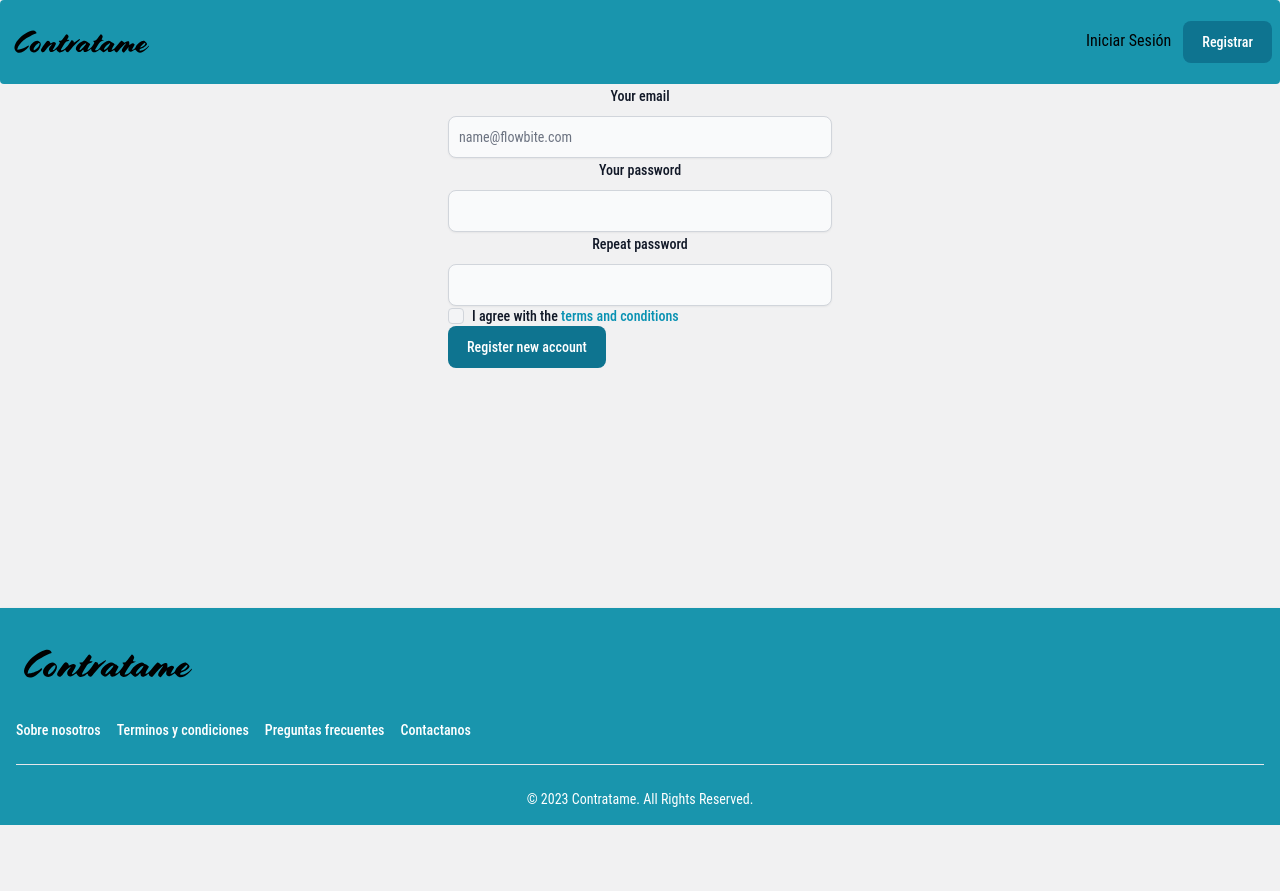
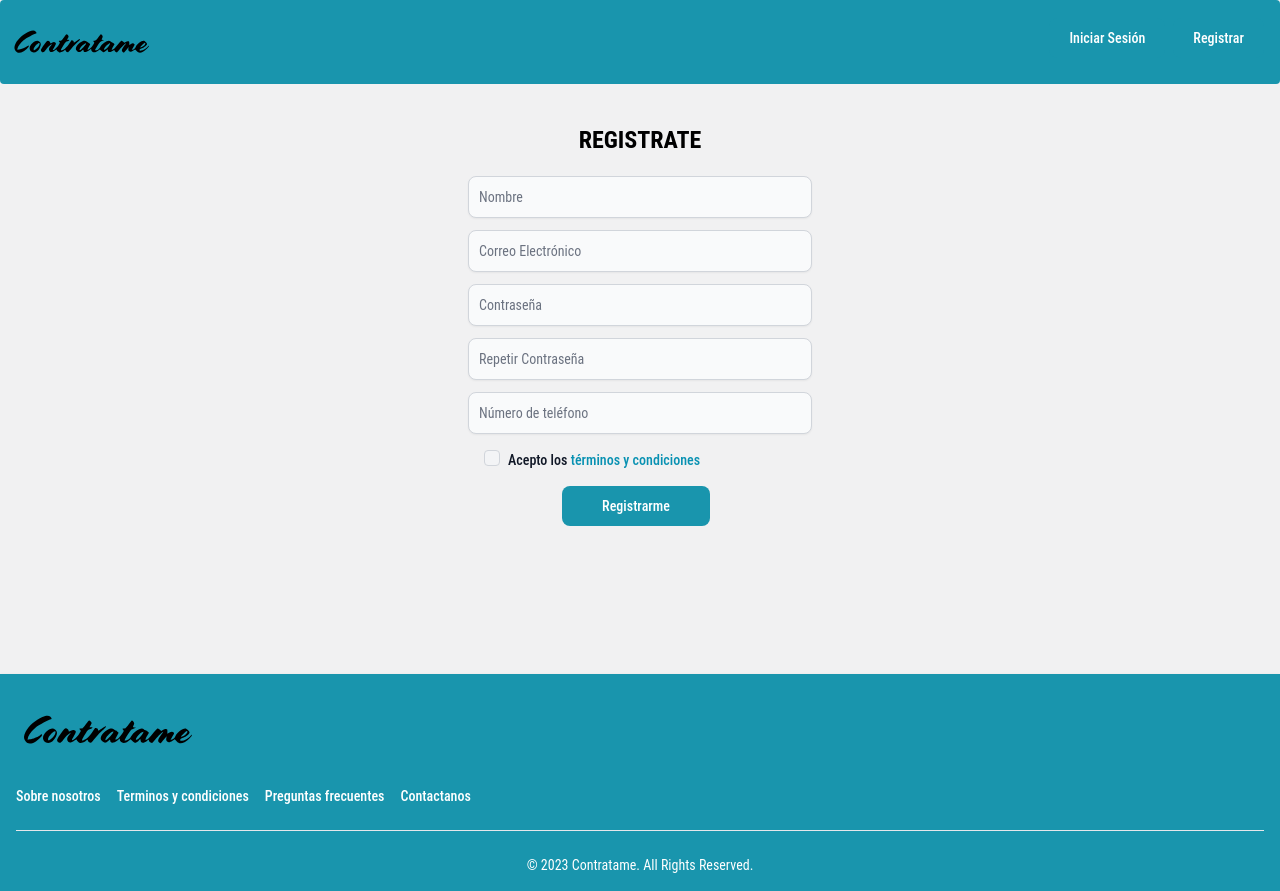
Before and after one commit to No-Country/C-16-62-n-node-react, a React (Vite) app in the folder front/: page /register in a window 1280 px wide. Before the commit the page ends 825 px from the top, so only its background shows below. Built offline with nearby package versions, Linux system fonts and the light colour scheme.

Commit message:
Agregada page Perfil, correciones en Navbar, Login y Register

```diff
--- a/front/src/App.jsx
+++ b/front/src/App.jsx
@@ -1,8 +1,8 @@
 import './App.css'
 import NavBar from "./components/navbar/Navbar";
-import Footer from "./components/footer/Footer";
 import { BrowserRouter as Router } from "react-router-dom";
 import Public from './routes/Public';
+import Footer from './components/footer/Footer';
 
 function App() {
 
@@ -11,7 +11,7 @@ function App() {
       <Router>
         < NavBar />
           < Public />
-        < Footer />
+         <Footer />
       </Router>
     </>
   )
--- a/front/src/components/cards/CardsServices.jsx
+++ b/front/src/components/cards/CardsServices.jsx
@@ -17,7 +17,7 @@ function CardsServices()
       </div>
     </Avatar>
       <p className="font-normal text-gray-700 dark:text-gray-400">
-        Gacista
+        Gasista
       </p>
       <Button>
         Ver Mas
--- a/front/src/components/footer/Footer.jsx
+++ b/front/src/components/footer/Footer.jsx
@@ -3,7 +3,7 @@ import Logo from "../../assets/logo.svg"
 
 const Footer = () => {
   return (
-    <footer class="bg-[#1995AD] text-white shadow dark:bg-gray-900 mt-[30vh]">
+    <footer class="bg-[#1995AD] text-white shadow mt-[15vh]">
     <div class="w-full max-w-screen-xl mx-auto p-4 md:py-8">
         <div class="sm:flex sm:items-center sm:justify-between">
             <a href="/" class="flex items-center mb-4 sm:mb-0 space-x-3 rtl:space-x-reverse">
@@ -31,4 +31,4 @@ const Footer = () => {
   )
 }
 
-export default Footer
+export default Footer;
--- a/front/src/components/header/Filter.jsx
+++ b/front/src/components/header/Filter.jsx
@@ -15,7 +15,7 @@ const Filter = () => {
       type="button"
       className="text-gray-900 border border-white hover:border-gray-200 dark:border-gray-900 dark:bg-gray-900 dark:hover:border-gray-700 bg-white focus:ring-4 focus:outline-none focus:ring-gray-300 rounded-full text-base font-medium px-5 py-2.5 text-center me-3 mb-3 dark:text-white dark:focus:ring-gray-800"
     >
-      Gacistas
+      Gasistas
     </button>
     <button
       type="button"
--- a/front/src/components/navbar/Navbar.jsx
+++ b/front/src/components/navbar/Navbar.jsx
@@ -1,30 +1,28 @@
 import Logo from "../../assets/logo.svg";
 import { Avatar, Button, Dropdown, Navbar } from "flowbite-react";
+import { Link } from "react-router-dom";
 
 function NavBar() {
   return (
     <>
-      <Navbar className="bg-[#1995AD] border-gray-200 dark:bg-gray-900" fluid rounded>
-        <Navbar.Brand href="#">
-          <img
-            src={Logo}
-            className="mr-3 h-16 sm:h-9 "
-
-            alt="Contratame Logo"
-          />
-
-
+      <Navbar
+        className="bg-[#1995AD] border-gray-200 dark:bg-gray-900"
+        fluid
+        rounded
+      >
+        <Navbar.Brand href="/">
+          <img src={Logo} className="mr-3 h-16 sm:h-9 " alt="Contratame Logo" />
         </Navbar.Brand>
         <div className="flex md:order-2">
-        <a
-                  href="/login"
-                  class="block py-2 px-3 text-black rounded md:bg-transparent md:text-blue-700 md:p-0 dark:text-white md:dark:text-blue-500 hover:underline"
-                  aria-current="page"
-                >
-                  Iniciar Sesión
-                </a>
+          <Link
+           to="/login"
+           className="text-white bg-[#1995AD] hover:bg-[#2aa0b8] hover:underline font-medium rounded-lg text-sm px-5 py-2.5 me-2 mb-2"
+            aria-current="page"
+          >
+            Iniciar Sesión
+          </Link>
 
-          <Button>Registrar</Button>
+          <Link to="/register" className="text-white bg-[#1995AD] hover:bg-[#2aa0b8] hover:underline font-medium rounded-lg text-sm px-5 py-2.5 me-2 mb-2">Registrar</Link>
           {/* <div className="flex md:order-2">
           <Dropdown
             arrowIcon={false}
@@ -51,7 +49,6 @@ function NavBar() {
           </Dropdown>
         </div> */}
         </div>
-
       </Navbar>
     </>
   );
--- a/front/src/pages/login/Login.jsx
+++ b/front/src/pages/login/Login.jsx
@@ -52,37 +52,26 @@ const Login = () => {
 
   return (
     <>
-      <form onSubmit={handleSubmit} className="max-w-sm mx-auto">
+      <form onSubmit={handleSubmit} className="max-w-sm mx-auto p-6">
         <div className="mb-2 block">
-          <label
-            htmlFor="email"
-            className="block mb-2 text-sm font-medium text-gray-900 dark:text-white"
-          >
-            Email
-          </label>
+          <h3 class="text-2xl font-bold p-5">INICIAR SESIÓN</h3>
           <input
             type="email"
             id="email"
             value={email}
             onChange={handleEmailChange}
-            className="bg-[#BCBABE] border border-gray-300 text-gray-900 text-sm rounded-lg focus:ring-blue-500 focus:border-blue-500 block w-full p-2.5 dark:bg-gray-700 dark:border-gray-600 dark:placeholder-gray-400 dark:text-white dark:focus:ring-blue-500 dark:focus:border-blue-500"
+            className="bg-white border border-gray-300 text-gray-900 text-sm rounded-lg focus:ring-blue-500 focus:border-blue-500 block w-full p-2.5"
             placeholder="Mail"
             required
           />
         </div>
         <div className="mb-2 block">
-          <label
-            htmlFor="password"
-            className="block mb-2 text-sm font-medium text-gray-900 dark:text-white"
-          >
-            Contraseña
-          </label>
           <input
             type="password"
             id="password"
             value={password}
             onChange={handlePasswordChange}
-            className="bg-[#BCBABE] border border-gray-300 text-gray-900 text-sm rounded-lg focus:ring-blue-500 focus:border-blue-500 block w-full p-2.5 dark:bg-gray-700 dark:border-gray-600 dark:placeholder-gray-400 dark:text-white dark:focus:ring-blue-500 dark:focus:border-blue-500"
+            className="bg-white border border-gray-300 text-gray-900 text-sm rounded-lg focus:ring-blue-500 focus:border-blue-500 block w-full p-2.5"
             placeholder="Contraseña"
             required
           />
@@ -108,7 +97,7 @@ const Login = () => {
 
         <button
           type="submit"
-          className="text-white bg-[#1995AD] hover:bg-[#1994adbb] focus:ring-4 focus:outline-none focus:ring-blue-300 font-medium rounded-lg text-sm w-full sm:w-auto px-5 py-2.5 text-center dark:bg-blue-600 dark:hover:bg-blue-700 dark:focus:ring-blue-800"
+          className="text-white bg-[#1995AD] hover:bg-[#2aa0b8] hover:underline font-medium rounded-lg text-sm px-10 py-2.5 me-2 mb-2"
         >
           Iniciar sesión
         </button>
--- /dev/null
+++ b/front/src/pages/profile/Profile.jsx
@@ -0,0 +1,75 @@
+import React from "react";
+
+const reviews = [
+  {
+    id: 1,
+    content: "Excelente servicio, muy recomendado!",
+    author: "Nombre del Reseñador",
+    date: "2024-02-25",
+  },
+  {
+    id: 2,
+    content: "Excelente servicio, muy recomendado!",
+    author: "Nombre del Reseñador",
+    date: "2024-02-25",
+  },
+  {
+    id: 3,
+    content: "Excelente servicio, muy recomendado!",
+    author: "Nombre del Reseñador",
+    date: "2024-02-25",
+  },
+];
+
+const Profile = () => {
+
+
+  return (
+    <div className="container mx-auto p-10">
+      <div className="bg-white shadow rounded-lg p-6">
+        <div className="flex items-center space-x-6 mb-4">
+          <img
+            className="h-24 w-24 object-cover rounded-full"
+            src="https://via.placeholder.com/150"
+            alt="Foto del usuario"
+          />
+          <div className="text-left">
+            <p className="text-xl text-gray-800 font-bold mb-1">
+              Nombre del Usuario
+            </p>
+            <p className="text-base text-gray-500 font-normal">
+              Zona de Residencia: ejemplo.
+            </p>
+            <p className="text-base text-gray-500 font-normal">
+              Contacto: ejemplo@correo.com
+            </p>
+          </div>
+          <button type="button" class="text-white bg-[#1995AD] hover:bg-[#2aa0b8] font-medium rounded-lg text-sm px-5 py-2.5 me-2 mb-2">Editar perfil</button>
+        </div>
+      </div>
+
+      <div className="bg-white shadow rounded-lg p-6 mt-5">
+        <h2 className="text-xl font-semibold text-gray-800 mb-4">Reseñas</h2>
+        <div className="flex flex-wrap -mx-4">
+          {reviews.slice(0, 3).map(review => (
+            <div key={review.id} className="w-full sm:w-1/2 md:w-1/3 px-4 mb-4">
+              <div className="bg-gray-100 p-6 rounded-lg h-full">
+                <p className="text-gray-600">"{review.content}"</p>
+                <div className="flex items-center justify-between mt-4">
+                  <div className="text-sm text-gray-500">
+                    <span>Por: {review.author}</span>, <span>Fecha: {review.date}</span>
+                  </div>
+                </div>
+              </div>
+            </div>
+          ))}
+        </div>
+        <div className="text-center mt-6">
+        <button type="button" class="text-white bg-[#1995AD] hover:bg-[#2aa0b8] font-medium rounded-lg text-sm px-5 py-2.5 me-2 mb-2">Ver más reseñas</button>
+        </div>
+      </div>
+    </div>
+  );
+};
+
+export default Profile;
--- a/front/src/pages/register/Register.jsx
+++ b/front/src/pages/register/Register.jsx
@@ -1,38 +1,94 @@
-import { Button, Checkbox, Label, TextInput } from 'flowbite-react'
-import "../../style/componentsStyle/Register.css"
-import { Link } from 'react-router-dom';
+import React, { useState } from "react";
+import { Button, Checkbox, Label, TextInput } from "flowbite-react";
+import "../../style/componentsStyle/Register.css";
+import { Link } from "react-router-dom";
 
-function Register(){
-  return(
-  <form className="max-w-sm mx-auto">
-  <div>
-    <div className="mb-2 block">
-      <Label htmlFor="email2" value="Your email"  />
+function Register() {
+  const [password, setPassword] = useState("");
+  const [repeatPassword, setRepeatPassword] = useState("");
+
+  const handleSubmit = (e) => {
+    e.preventDefault();
+
+    if (password !== repeatPassword) {
+      alert("Las contraseñas no coinciden");
+      return;
+    }
+
+
+  };
+
+  return (
+    <form className="max-w-sm mx-auto" onSubmit={handleSubmit}>
+      <div className="p-5">
+        <h3 className="text-2xl font-bold p-5">REGISTRATE</h3>
+        <TextInput
+          id="name"
+          type="text"
+          placeholder="Nombre"
+          required
+          shadow
+        />
+        <div className="pt-3">
+          <TextInput
+            id="email"
+            type="email"
+            placeholder="Correo Electrónico"
+            required
+            shadow
+          />
         </div>
-    <TextInput id="email2" type="email" placeholder="name@flowbite.com" required shadow />
+        <div className="pt-3">
+          <TextInput
+            id="password"
+            type="password"
+            placeholder="Contraseña"
+            required
+            shadow
+            value={password}
+            onChange={(e) => setPassword(e.target.value)}
+          />
         </div>
-  <div>
-    <div className="mb-2 block">
-      <Label htmlFor="password2" value="Your password" />
+        <div className="pt-3">
+          <TextInput
+            id="repeat-password"
+            type="password"
+            placeholder="Repetir Contraseña"
+            required
+            shadow
+            value={repeatPassword}
+            onChange={(e) => setRepeatPassword(e.target.value)}
+          />
         </div>
-    <TextInput id="password2" type="password" required shadow />
+        <div className="pt-3">
+          <TextInput
+            id="phone"
+            type="phone"
+            placeholder="Número de teléfono"
+            required
+            shadow
+          />
         </div>
-  <div>
-    <div className="mb-2 block">
-      <Label htmlFor="repeat-password" value="Repeat password" />
-    </div>
-    <TextInput id="repeat-password" type="password" required shadow />
-  </div>
-  <div className="flex items-center gap-2">
-    <Checkbox id="agree" />
+        <div className="flex gap-2 p-4">
+          <Checkbox id="agree" required />
           <Label htmlFor="agree" className="flex">
-      I agree with the&nbsp;
-      <Link href="#" className="text-cyan-600 hover:underline dark:text-cyan-500">
-        terms and conditions
+            Acepto los&nbsp;
+            <Link
+              href="#"
+              className="text-cyan-600 hover:underline dark:text-cyan-500"
+            >
+              términos y condiciones
             </Link>
           </Label>
         </div>
-  <Button type="submit">Register new account</Button>
+        <button
+        onSubmit={handleSubmit}
+          type="submit"
+          className="text-white bg-[#1995AD] hover:bg-[#2aa0b8] hover:underline font-medium rounded-lg text-sm px-10 py-2.5 me-2 mb-2"
+        >
+          Registrarme
+        </button>
+      </div>
     </form>
   );
 }
--- a/front/src/routes/Public.jsx
+++ b/front/src/routes/Public.jsx
@@ -4,6 +4,7 @@ import Login from "../pages/login/Login";
 import Register from "../pages/register/Register";
 import NotFound from "../pages/notfound/NotFound";
 import FormService from "../pages/services/FormService";
+import Profile from "../pages/profile/Profile";
 
 
 
@@ -16,6 +17,7 @@ function Public() {
         <Route path="/register" element={<Register />} />
         <Route path="/forms/services" element={<FormService />} />
         <Route path="*" element={<NotFound />} />
+        <Route path="/profile" element={<Profile />} />
 
       </Routes>
     )
```
Also changed, not shown: front/src/pages/homepage/HomePage.jsx (+13 -12 lines), 1 other file (tests, documents, lock files or other folders). Lines whose indentation alone changed are shown as unchanged.
